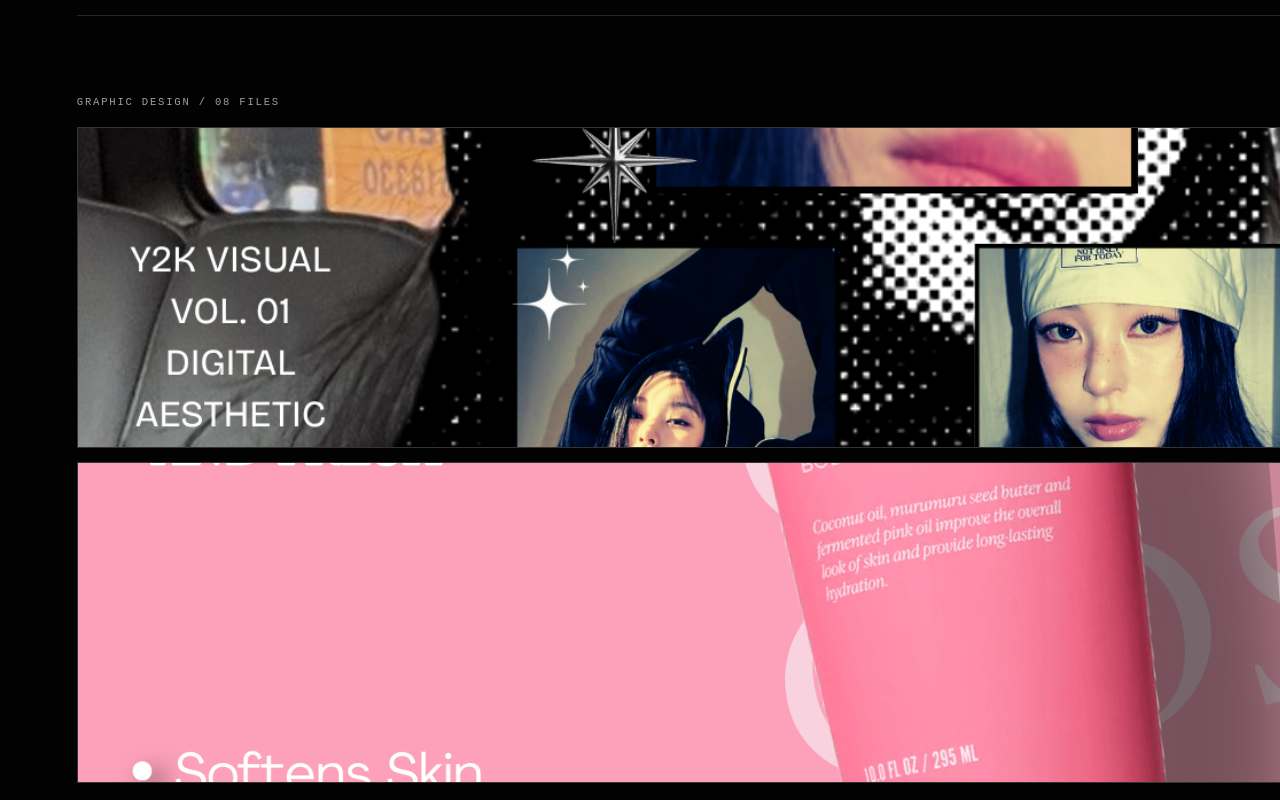
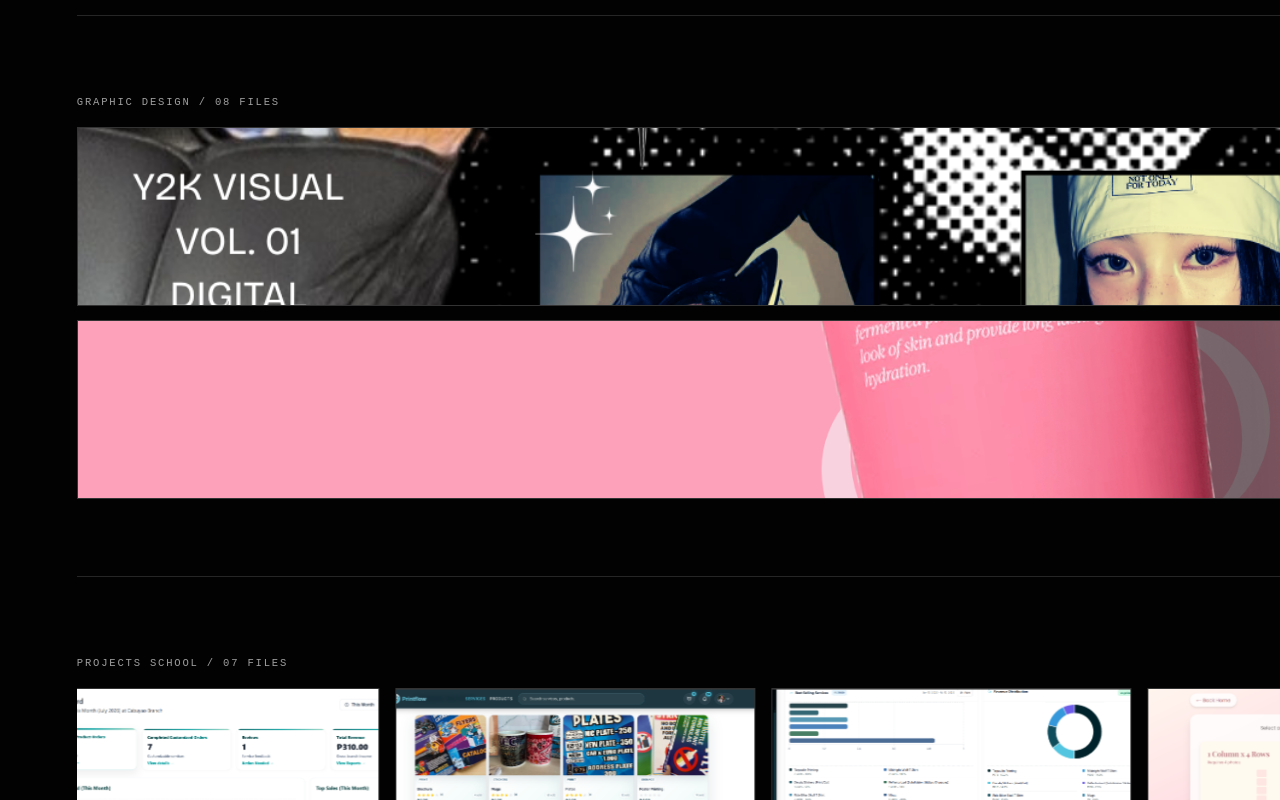
Before and after one commit to arrontuazon60892-cyber/portfolio-repo, a Next.js app: page / in a window 1280 px wide. Shown: the part 5820-6620 px from the top of the page. Built offline with nearby package versions, Linux system fonts and the light colour scheme.

Commit message:
Add optimized AI video and portfolio updates

```diff
--- a/app/graphic-design/page.jsx
+++ b/app/graphic-design/page.jsx
@@ -1,9 +1,9 @@
 import WorkPageShell from "../../src/components/WorkPageShell";
-import LoopingMediaCarousel from "../../src/components/LoopingMediaCarousel";
+import MediaGrid from "../../src/components/MediaGrid";
 import { graphicDesignMedia } from "../../src/data/mediaManifest";
 
 export const metadata = { title: "Graphic Design | Arron Tuazon" };
 
 export default function GraphicDesignPage() {
-  return <WorkPageShell eyebrow="CREATIVE VISUALS" title="Graphic Design" description="A continuous visual stream of editorial, campaign, publication, and motion work." count={graphicDesignMedia.length}><LoopingMediaCarousel items={graphicDesignMedia} direction="left" variant="creative" /></WorkPageShell>;
+  return <WorkPageShell eyebrow="CREATIVE VISUALS" title="Graphic Design" description="Editorial, campaign, publication, and motion work." count={graphicDesignMedia.length}><MediaGrid items={graphicDesignMedia} variant="creative" /></WorkPageShell>;
 }
--- a/src/App.css
+++ b/src/App.css
@@ -945,34 +945,43 @@
   width: 100%;
 }
 
-/* Base rule — overridden by breakpoint media queries below */
-.graphic-design-grid {
+/* Uniform project grid — 4 cols desktop, 2 tablet, 1 mobile. Max 16 items (4 rows). */
+.project-grid {
   display: grid;
   grid-template-columns: repeat(4, minmax(0, 1fr));
-  grid-auto-rows: clamp(150px, 12vw, 210px);
+  grid-auto-rows: clamp(150px, 14vw, 220px);
   gap: 14px;
 }
 
-.graphic-design-grid .media-loop-card {
+.project-card {
+  display: block;
   width: 100%;
   height: 100%;
   min-width: 0;
   min-height: 0;
-  aspect-ratio: auto;
   overflow: hidden;
-  position: relative;
-}
-
-.graphic-design-grid .media-loop-card__media {
+  border: 1px solid var(--line-dark);
+  background: #111;
+  padding: 0;
+  color: inherit;
+  cursor: pointer;
+}
+
+.project-card__media {
   position: relative;
   width: 100%;
   height: 100%;
 }
 
-.graphic-design-grid .media-loop-card__media img {
+.project-card__media img {
   object-fit: cover;
   width: 100%;
   height: 100%;
+  transition: transform 360ms ease, opacity 240ms ease;
+}
+
+.project-card:hover .project-card__media img {
+  transform: scale(1.035);
 }
 
 .contact-layout {
@@ -1680,69 +1689,25 @@
 }
 
 @media (min-width: 1025px) {
-  .graphic-design-grid {
-    display: grid;
+  .project-grid {
     grid-template-columns: repeat(4, minmax(0, 1fr));
-    grid-template-rows: repeat(4, clamp(150px, 12vw, 210px));
+    grid-auto-rows: clamp(150px, 14vw, 220px);
     gap: 14px;
   }
-
-  .graphic-design-grid .media-loop-card {
-    width: 100%;
-    height: 100%;
-    min-width: 0;
-    min-height: 0;
-    aspect-ratio: auto;
-    overflow: hidden;
-    position: relative;
-  }
-
-  .graphic-design-grid .media-loop-card:nth-child(1) { grid-column: 1 / 3; grid-row: 1 / 3; }
-  .graphic-design-grid .media-loop-card:nth-child(2) { grid-column: 3; grid-row: 1 / 3; }
-  .graphic-design-grid .media-loop-card:nth-child(3) { grid-column: 4; grid-row: 1; }
-  .graphic-design-grid .media-loop-card:nth-child(4) { grid-column: 4; grid-row: 2; }
-  .graphic-design-grid .media-loop-card:nth-child(5) { grid-column: 1; grid-row: 3 / 5; }
-  .graphic-design-grid .media-loop-card:nth-child(6) { grid-column: 2; grid-row: 3; }
-  .graphic-design-grid .media-loop-card:nth-child(7) { grid-column: 3 / 5; grid-row: 3; }
-  .graphic-design-grid .media-loop-card:nth-child(8) { grid-column: 2 / 5; grid-row: 4; }
-
-  .graphic-design-grid .media-loop-card__media img {
-    width: 100%;
-    height: 100%;
-    object-fit: cover;
-  }
-
-  .graphic-design-grid .media-loop-card:nth-child(4) img,
-  .graphic-design-grid .media-loop-card:nth-child(6) img { object-position: center 24%; }
-  .graphic-design-grid .media-loop-card:nth-child(7) img { object-position: center 34%; }
-  .graphic-design-grid .media-loop-card:nth-child(8) img { object-position: center 28%; }
 }
 
 @media (max-width: 1024px) {
-  .graphic-design-grid {
+  .project-grid {
     grid-template-columns: repeat(2, minmax(0, 1fr));
-    grid-template-rows: none;
-    grid-auto-flow: row;
+    grid-auto-rows: clamp(160px, 22vw, 260px);
     gap: 12px;
   }
-
-  .graphic-design-grid .media-loop-card {
-    width: 100%;
-    min-width: 0;
-    min-height: 0;
-    aspect-ratio: 4 / 5;
-  }
-
-  .graphic-design-grid .media-loop-card__media img {
-    width: 100%;
-    height: 100%;
-    object-fit: cover;
-  }
 }
 
 @media (max-width: 700px) {
-  .graphic-design-grid {
+  .project-grid {
     grid-template-columns: 1fr;
+    grid-auto-rows: clamp(200px, 55vw, 340px);
     gap: 10px;
   }
 }
--- a/src/components/MediaGrid.jsx
+++ b/src/components/MediaGrid.jsx
@@ -26,25 +26,27 @@
       current === null ? 0 : (current + delta + items.length) % items.length
     );
 
+  const visibleItems = items.slice(0, 16);
+
   return (
     <div className={cn("media-grid-container", `media-grid--${variant}`)}>
-      <div className={cn(variant === "creative" ? "graphic-design-grid" : "media-grid")}>
-        {items.map((item, index) => {
+      <div className="project-grid">
+        {visibleItems.map((item, index) => {
           return (
             <motion.button
-              key={item.id}
+              key={item.id || item.src}
               type="button"
               aria-label={`Open ${item.title}`}
               className={cn(
-                "media-loop-card",
-                item.type === "video" && "media-loop-card--video"
+                "project-card",
+                item.type === "video" && "project-card--video"
               )}
               onClick={(event) => open(index, event.currentTarget)}
               initial={{ opacity: 0, y: 16, scale: 0.97 }}
               animate={{ opacity: 1, y: 0, scale: 1 }}
               transition={{ duration: 0.45, delay: Math.min(index, 7) * 0.06, ease: [0.22, 1, 0.36, 1] }}
             >
-              <div className="media-loop-card__media">
+              <div className="project-card__media">
                 {item.type === "video" ? (
                   <SafeVideoPreview item={item} enabled={!selected} />
                 ) : (
```
